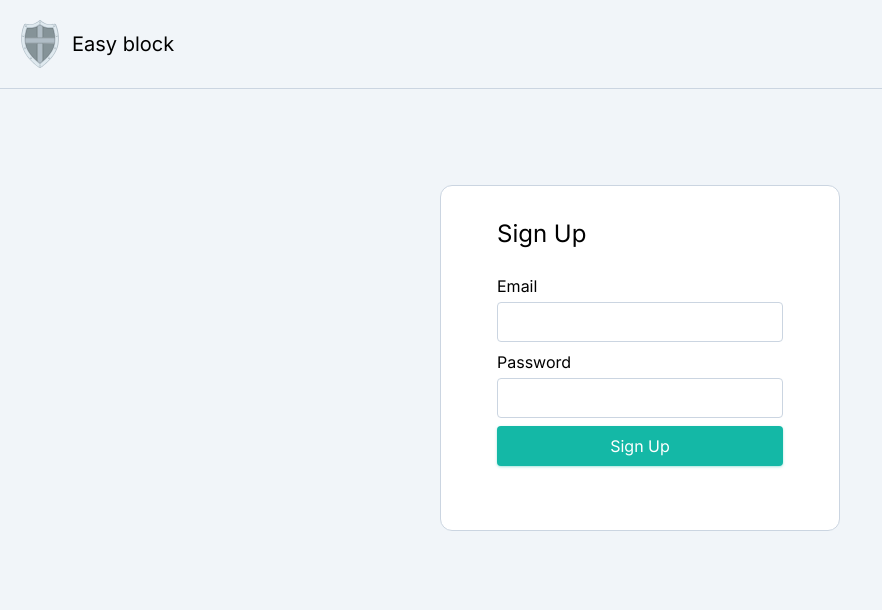
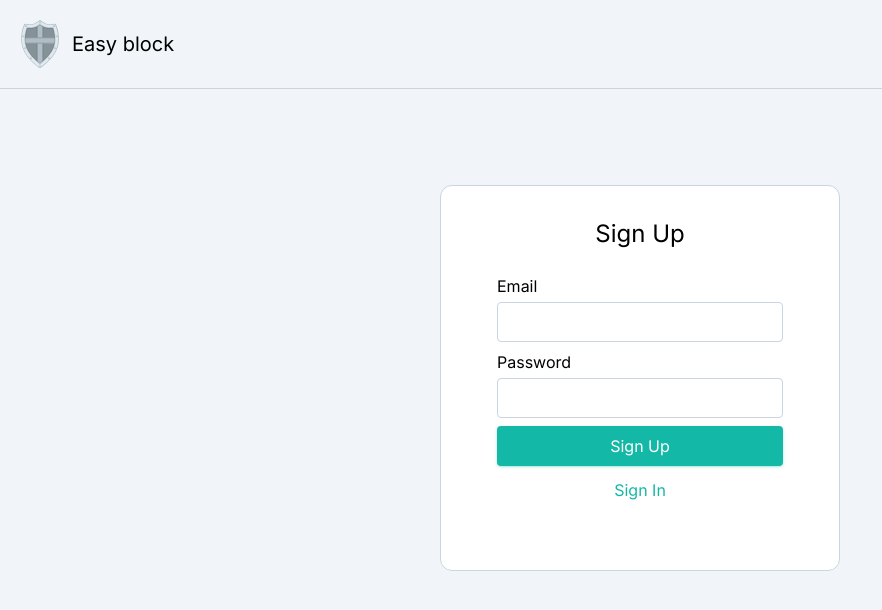
Before and after one commit to ihnatenkoo/Block-List-Widget-Client, a Next.js app: page /sign-up in a window 1280 px wide. Shown: the top 610 px of the page, without its empty margins (0-882 px from the left). Built offline with nearby package versions, Linux system fonts and the light colour scheme.

Commit message:
Create useSignUpForm hook

```diff
--- /dev/null
+++ b/src/features/auth/model/use-sign-up-form.ts
@@ -0,0 +1,26 @@
+import { useRouter } from 'next/router';
+import { useForm } from 'react-hook-form';
+import { useMutation } from '@tanstack/react-query';
+import { authControllerSignUp } from '@/shared/api/generated';
+import { ROUTES } from '@/shared/constants/routes';
+
+export const useSignUpForm = () => {
+  const router = useRouter();
+  const { register, handleSubmit } = useForm<{
+    email: string;
+    password: string;
+  }>();
+
+  const signUpMutation = useMutation({
+    mutationFn: authControllerSignUp,
+    onSuccess() {
+      router.push(ROUTES.HOME);
+    },
+  });
+
+  return {
+    register,
+    handleSubmit: handleSubmit((data) => signUpMutation.mutate(data)),
+    isPending: signUpMutation.isPending,
+  };
+};
--- a/src/features/auth/ui/sign-up-form.tsx
+++ b/src/features/auth/ui/sign-up-form.tsx
@@ -1,30 +1,14 @@
-import { useRouter } from 'next/router';
-import { useForm } from 'react-hook-form';
-import { useMutation } from '@tanstack/react-query';
 import { UiButton } from '@/shared/ui/ui-button';
 import { UiTextField } from '@/shared/ui/ui-text-filed';
-import { authControllerSignUp } from '@/shared/api/generated';
 import { ROUTES } from '@/shared/constants/routes';
+import { UiLink } from '@/shared/ui/ui-link';
+import { useSignUpForm } from '../model/use-sign-up-form';
 
 export const SignUpForm = () => {
-  const router = useRouter();
-  const { register, handleSubmit } = useForm<{
-    email: string;
-    password: string;
-  }>();
-
-  const signUpMutation = useMutation({
-    mutationFn: authControllerSignUp,
-    onSuccess() {
-      router.push(ROUTES.HOME);
-    },
-  });
+  const { register, handleSubmit, isPending } = useSignUpForm();
 
   return (
-    <form
-      className="flex flex-col gap-2"
-      onSubmit={handleSubmit((data) => signUpMutation.mutate(data))}
-    >
+    <form className="flex flex-col gap-2" onSubmit={handleSubmit}>
       <UiTextField
         label="Email"
         inputProps={{
@@ -39,9 +23,14 @@ export const SignUpForm = () => {
           ...register('password', { required: true }),
         }}
       />
-      <UiButton disabled={signUpMutation.isPending} variant="primary">
+
+      <UiButton disabled={isPending} variant="primary">
         Sign Up
       </UiButton>
+
+      <UiLink href={ROUTES.SIGN_IN} className="text-center">
+        Sign In
+      </UiLink>
     </form>
   );
 };
--- a/src/shared/ui/layouts/ui-form-page-layout.tsx
+++ b/src/shared/ui/layouts/ui-form-page-layout.tsx
@@ -14,7 +14,7 @@ export const UiFormPageLayout = ({
       {header}
       <main className="grow flex flex-col pt-24">
         <div className="rounded-xl border border-slate-300 px-14 pt-8 pb-16 w-full max-w-[400px] bg-white self-center">
-          <h1 className="text-2xl mb-6">{title}</h1>
+          <h1 className="text-center text-2xl mb-6">{title}</h1>
           {form}
         </div>
       </main>
```
